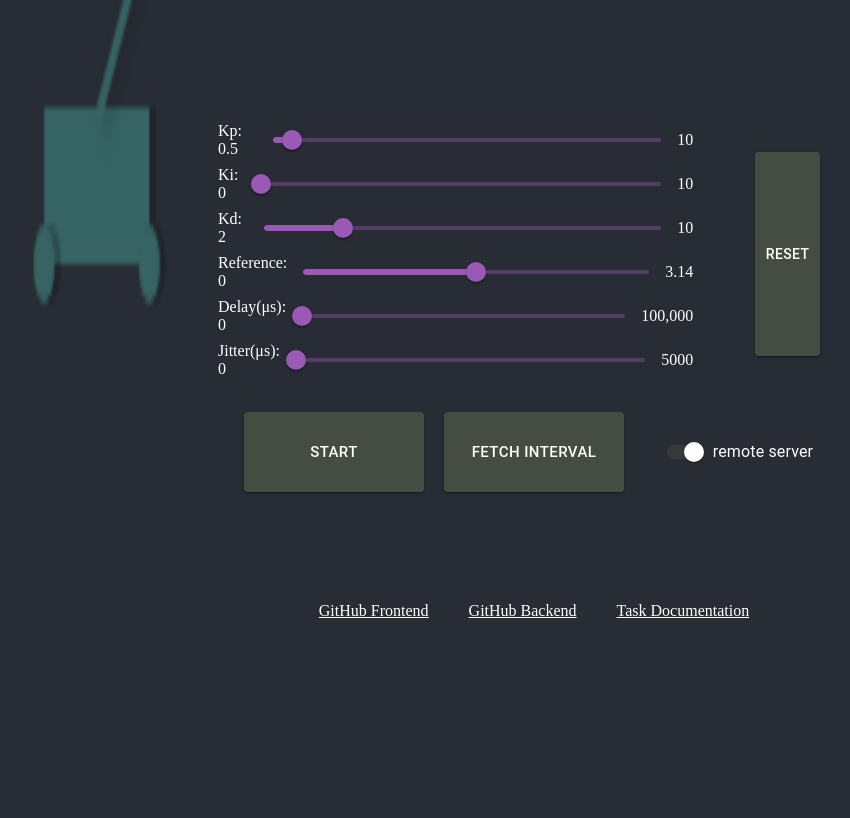
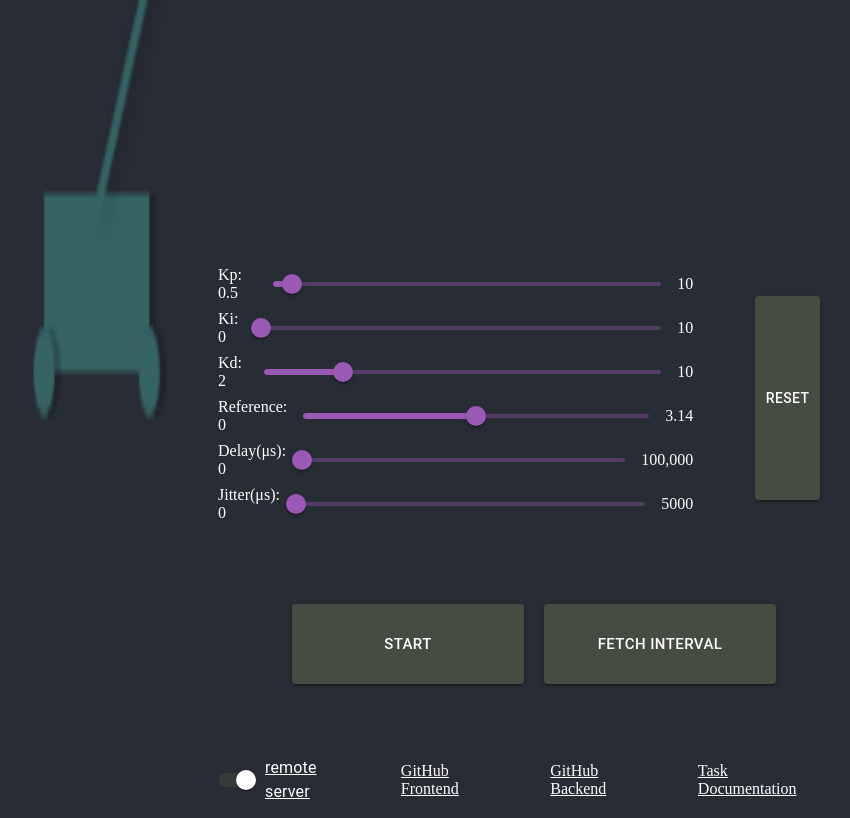
Before and after one commit to linem-davton/inverted_pendulum_frontend, a React (Vite) app: page / in a window 1280 px wide. Shown: the part 520-1338 px from the top of the page, without its empty margins (430-1280 px from the left). Before the commit the page ends 1176 px from the top, so only its background shows below. Built offline with nearby package versions, Linux system fonts and the light colour scheme; no server answers.

Commit message:
bugfix: css

```diff
--- a/src/App.css
+++ b/src/App.css
@@ -52,7 +52,7 @@ body {
   display: grid;
   grid-template-columns: 1fr;
   grid-template-rows: 1.5fr 1fr;
-  gap: 3rem;
+  gap: 1rem;
   align-items: flex-start;
   justify-content: center;
 }
@@ -73,22 +73,22 @@ body {
   width: 100%;
 }
 .sliders {
+  padding: 2rem 0rem;
+  width: 100%;
   display: flex;
-  align-items: space-between;
   justify-content: center;
   gap: 2rem;
 }
 .controls {
-  padding: 1rem;
+  padding: 2rem 4rem;
   display: grid;
-  grid-template-columns: 1fr 1fr 1fr;
-  grid-template-rows: 1fr;
+  grid-auto-flow: column;
+  grid-auto-columns: 1fr;
   justify-content: center; /* Space items evenly */
 }
 footer {
   display: flex;
   justify-content: center;
-  padding: 1rem;
   text-decoration: underline;
 }
 
@@ -116,23 +116,29 @@ footer {
     padding-top: 0;
     align-items: flex-start;
     justify-content: center;
-    overflow-x: auto;
   }
   .controlPanel {
     align-items: flex-start;
+    max-width: 100vw;
+    box-sizing: border-box;
     grid-template-rows: 1fr 1fr;
-    max-width: 100vw;
+    overflow-x: hidden;
   }
   .sliders {
+    box-sizing: border-box;
     flex-direction: column;
     padding: 0 1rem;
     gap: 0;
   }
   .controls {
+    box-sizing: border-box;
     grid-template-columns: 1fr;
-    grid-template-rows: auto;
+    grid-auto-flow: row;
+    grid-auto-rows: 1fr;
     justify-content: center; /* Space items evenly */
+    max-width: 100vw;
   }
+
   footer {
     flex-direction: column;
     align-items: center;
--- a/src/App.tsx
+++ b/src/App.tsx
@@ -220,6 +220,9 @@ function App() {
               >
                 Fetch Interval
               </Button>
+            </div>
+          </div>
+          <footer>
             <FormControlLabel
               control={
                 <Switch
@@ -233,11 +236,8 @@ function App() {
                 />
               }
               label={`${server} server`}
-                style={{ color: "white", margin: "auto" }}
+              style={{ color: "white" }}
             />
-            </div>
-          </div>
-          <footer>
             <Link
               href="https://github.com/linem-davton/inverted_pendulum_frontend"
               underline="hover"
```
Lines whose indentation alone changed are shown as unchanged.
